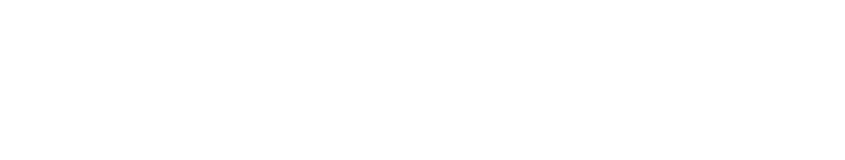
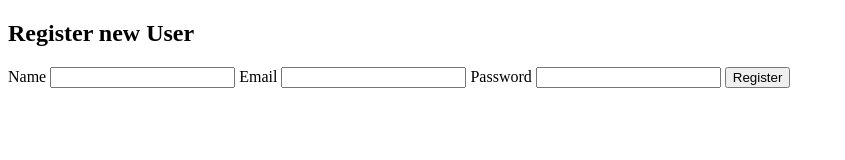
Before and after one commit to ATOROYO/Telemedicine-Website-Backend, a website: page index.html in a window 1280 px wide. Shown: the whole page, without its empty margins (0-845 px from the left). Drawn offline with Linux system fonts and the light colour scheme.

Commit message:
Wrote code for the form

```diff
--- a/index.html
+++ b/index.html
@@ -3,7 +3,18 @@
   <head>
     <meta charset="UTF-8" />
     <meta name="viewport" content="width=device-width, initial-scale=1.0" />
-    <title>Document</title>
+    <title>User Registration</title>
   </head>
-  <body></body>
+  <body>
+    <h2>Register new User</h2>
+    <form action="">
+      <label for="name">Name</label>
+      <input type="text" name="name" id="name" />
+      <label for="email">Email</label>
+      <input type="email" required name="email" id="email" />
+      <label for="password">Password</label>
+      <input type="password" name="password" id="password" />
+      <button type="submit">Register</button>
+    </form>
+  </body>
 </html>
```
